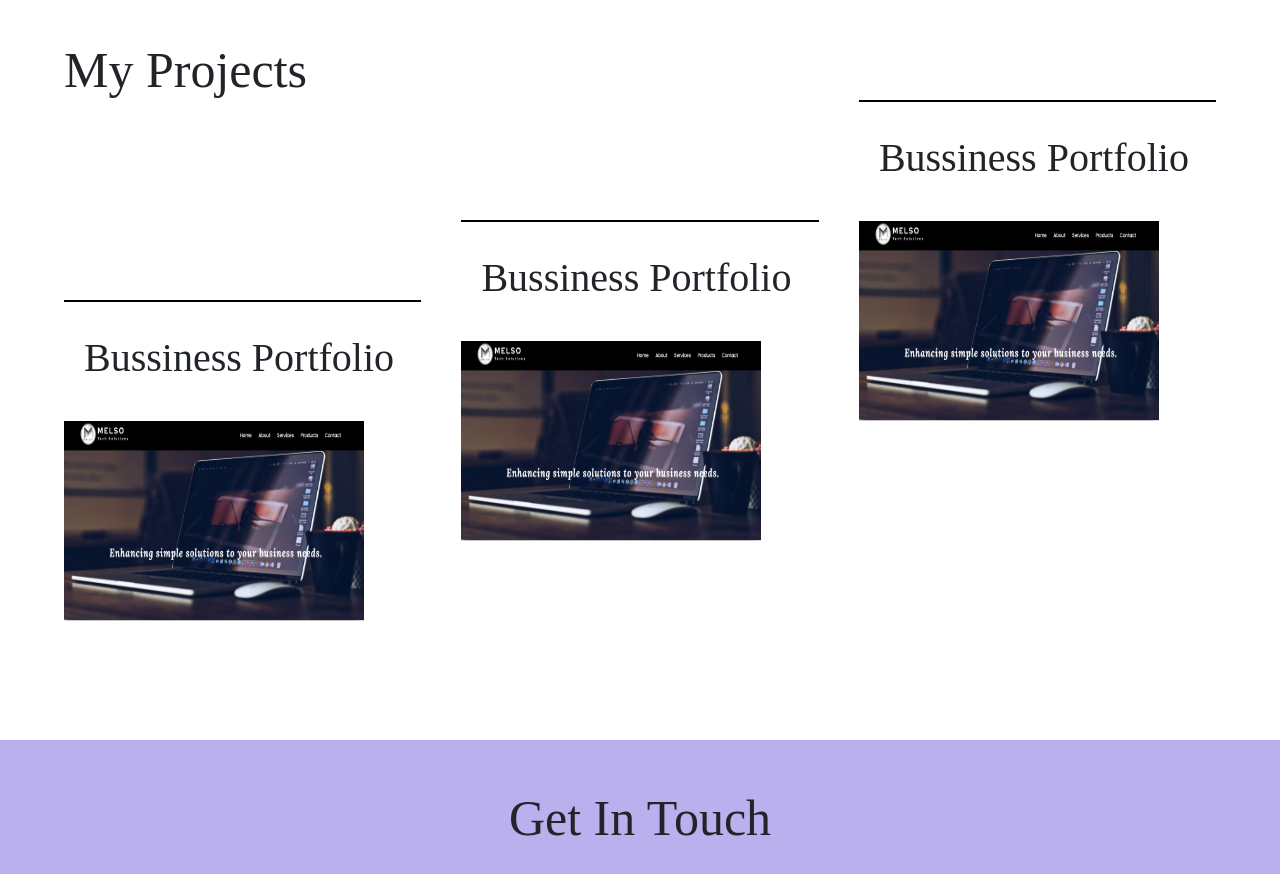
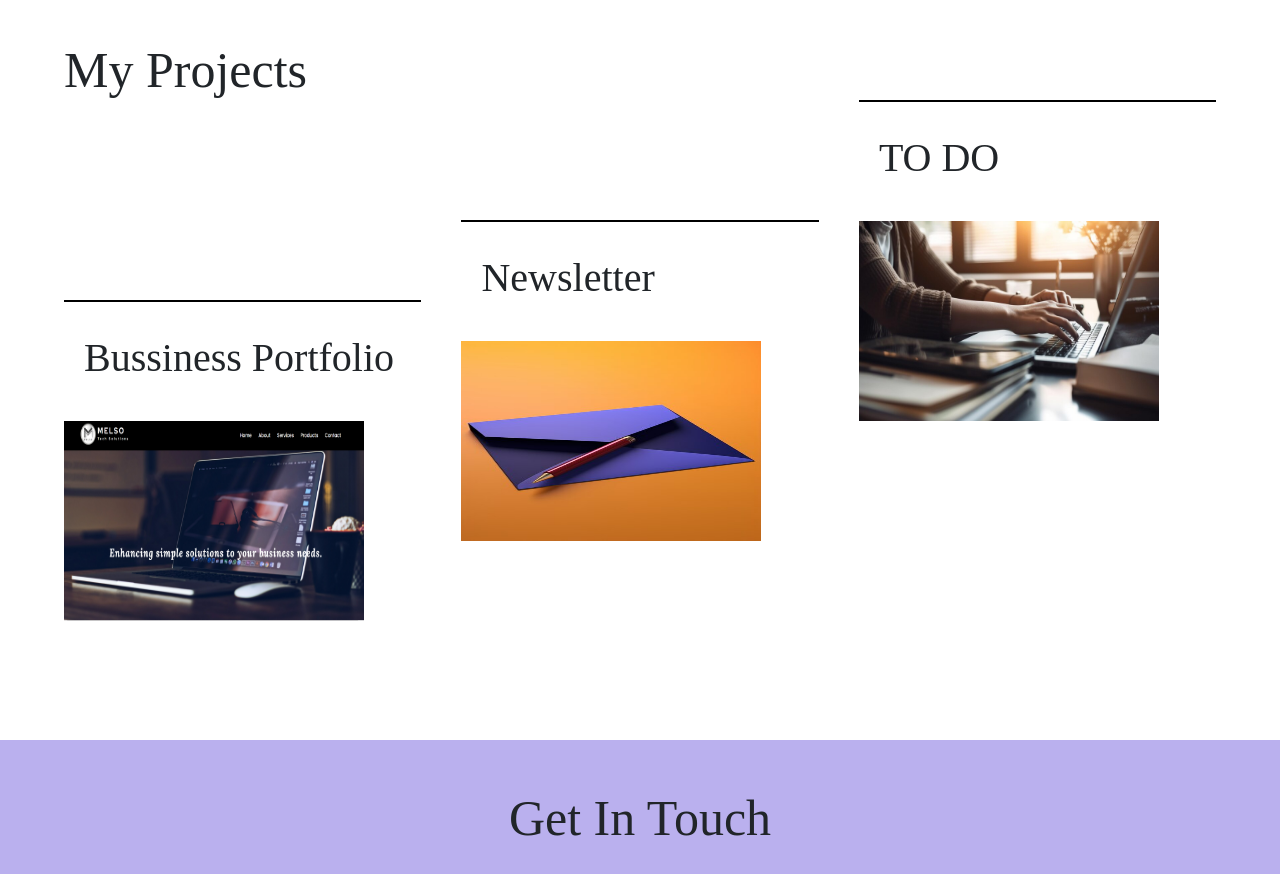
Before and after one commit to Sai2507/portfolio, a plain HTML site: page index.html in a window 1280 px wide. Shown: the part 1660-2534 px from the top of the page. Drawn offline with nearby package versions, Linux system fonts and the light colour scheme.

Commit message:
Update index.html

```diff
--- a/index.html
+++ b/index.html
@@ -135,29 +135,28 @@
                         </a>
                     </div>
                 </div>
-
                 <div class="projects p2">
                     <div id="text3">
-                        <h1>Bussiness Portfolio</h1>
+                        <h1>Newsletter</h1>
 
                     </div>
 
                     <div id="image">
                         <a href="">
-                            <img src="./images/Screenshot (52).png" alt="">
+                            <img src="./images/newsletter.jpg" alt="">
                         </a>
                     </div>
                 </div>
 
                 <div class="projects p3">
                     <div id="text3">
-                        <h1>Bussiness Portfolio</h1>
+                        <h1>TO DO</h1>
 
                     </div>
 
                     <div id="image">
                         <a href="">
-                            <img src="./images/Screenshot (52).png" alt="">
+                            <img src="./images/todo.jpg" alt="">
                         </a>
                     </div>
                 </div>
```
